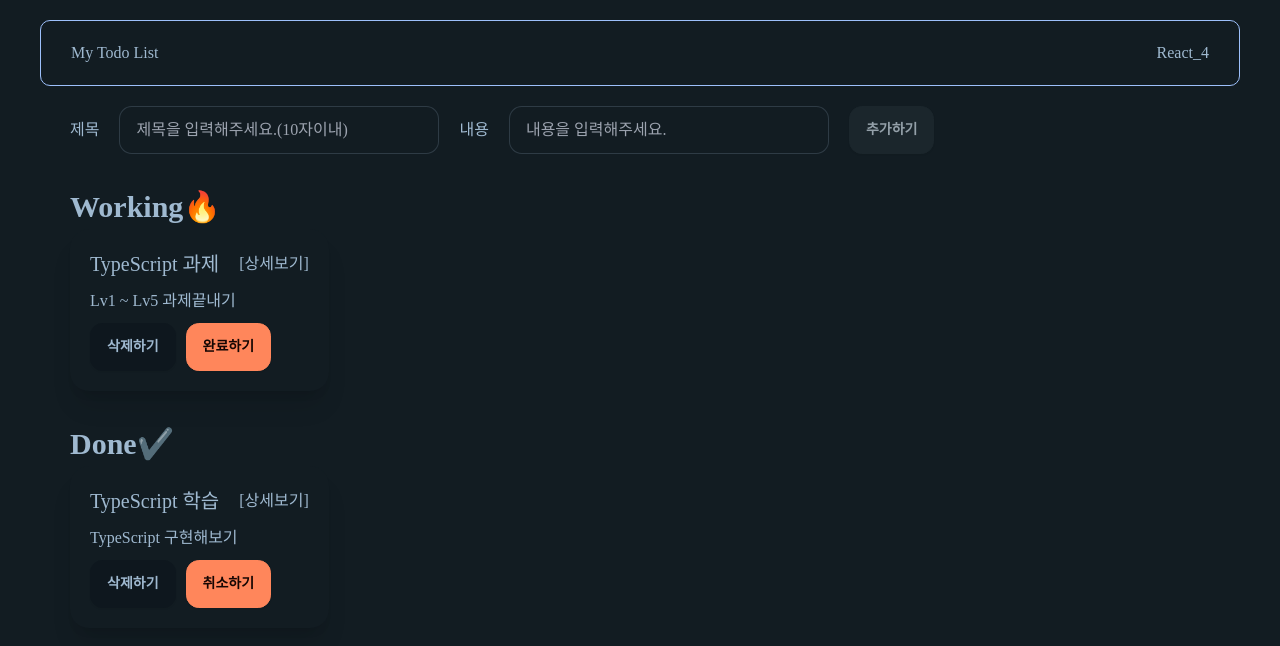
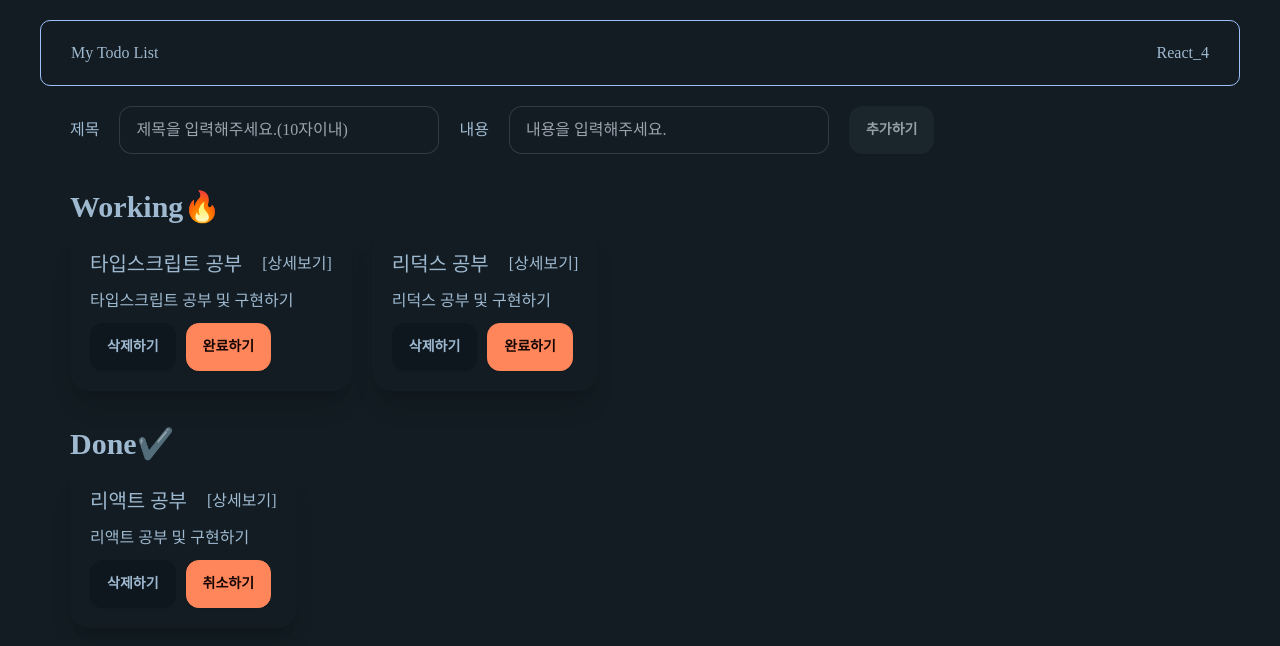
Before and after one commit to gkstnadl/typescript-test, a React (Vite) app: page / in a window 1280 px wide. Shown: the top 646 px of the page. Built offline with nearby package versions, Linux system fonts and the light colour scheme; a web font is replaced by a local one.

Commit message:
Feat: redux-toolkit 이용하여 리팩토링

```diff
--- a/package.json
+++ b/package.json
@@ -10,10 +10,12 @@
     "preview": "vite preview"
   },
   "dependencies": {
+    "@reduxjs/toolkit": "^2.2.1",
     "init": "^0.1.2",
     "nanoid": "^5.0.6",
     "react": "^18.2.0",
     "react-dom": "^18.2.0",
+    "react-redux": "^9.1.0",
     "react-router-dom": "^6.22.2"
   },
   "devDependencies": {
--- a/src/components/TodoList.tsx
+++ b/src/components/TodoList.tsx
@@ -1,3 +1,4 @@
+import { useDispatch, useSelector } from 'react-redux';
 import { Todo } from '../types';
 import TodoItem from 'components/TodoItem';
 import 'styles/components.css';
--- a/src/main.tsx
+++ b/src/main.tsx
@@ -1,10 +1,12 @@
 import React from 'react';
 import ReactDOM from 'react-dom/client';
+import { Provider } from 'react-redux';
+import { store } from 'test-redux/config/configstore.ts';
 import App from './App.tsx';
 import 'styles/index.css';
 
 ReactDOM.createRoot(document.getElementById('root')!).render(
-  <React.StrictMode>
+  <Provider store={store}>
     <App />
-  </React.StrictMode>
+  </Provider>
 );
--- a/src/pages/Main.tsx
+++ b/src/pages/Main.tsx
@@ -1,44 +1,28 @@
-import { useState } from 'react';
+import { useDispatch, useSelector } from 'react-redux';
+import { addTodo, selectTodos, toggleTodo, removeTodo } from 'test-redux/modules/todoSlice';
 import InputForm from 'components/InputForm';
 import TodoList from 'components/TodoList';
-import { Todo } from 'types';
-import { nanoid } from 'nanoid';
-
-const initialTodos: Todo[] = [
-  {
-    id: '1',
-    title: 'TypeScript 과제',
-    contents: 'Lv1 ~ Lv5 과제끝내기',
-    isCompleted: false
-  },
-  {
-    id: '2',
-    title: 'TypeScript 학습',
-    contents: 'TypeScript 구현해보기',
-    isCompleted: true
-  }
-];
 
 const Main: React.FC = () => {
-  const [todos, setTodos] = useState<Todo[]>(initialTodos);
+  const dispatch = useDispatch();
+  const todos = useSelector(selectTodos);
 
-  const toggleTodo = (id: string) => {
-    setTodos(todos.map((todo) => (todo.id === id ? { ...todo, isCompleted: !todo.isCompleted } : todo)));
+  const handleAddTodo = (title: string, contents: string) => {
+    dispatch(addTodo(title, contents));
   };
 
-  const removeTodo = (id: string) => {
-    setTodos(todos.filter((todo) => todo.id !== id));
+  const handleToggleTodo = (id: string) => {
+    dispatch(toggleTodo(id));
   };
 
-  const addTodo = (title: string, contents: string) => {
-    const newTodo = { id: nanoid(), title, contents, isCompleted: false };
-    setTodos([...todos, newTodo]);
+  const handleRemoveTodo = (id: string) => {
+    dispatch(removeTodo(id));
   };
 
   return (
     <div>
-      <InputForm addTodo={addTodo} />
-      <TodoList todos={todos} toggleTodo={toggleTodo} removeTodo={removeTodo} />
+      <InputForm addTodo={handleAddTodo} />
+      <TodoList todos={todos} toggleTodo={handleToggleTodo} removeTodo={handleRemoveTodo} />
     </div>
   );
 };
--- a/src/styles/GlobalStyled.css
+++ b/src/styles/GlobalStyled.css
@@ -140,7 +140,6 @@ button {
 
 html,
 body {
-  background-color: #121c22;
   margin: 0 auto;
   padding: 0;
   max-width: 1200px;
--- /dev/null
+++ b/src/test-redux/config/configstore.ts
@@ -0,0 +1,11 @@
+import { configureStore } from '@reduxjs/toolkit';
+import todoReducer from 'test-redux/modules/todoSlice';
+
+export const store = configureStore({
+  reducer: {
+    todos: todoReducer
+  }
+});
+
+export type RootState = ReturnType<typeof store.getState>;
+export type AppDispatch = typeof store.dispatch;
--- /dev/null
+++ b/src/test-redux/modules/todoSlice.ts
@@ -0,0 +1,51 @@
+// features/todos/todoSlice.ts
+import { createSlice, PayloadAction } from '@reduxjs/toolkit';
+import { RootState } from 'test-redux/config/configstore';
+import { nanoid } from 'nanoid';
+
+interface Todo {
+  id: string;
+  title: string;
+  contents: string;
+  isCompleted: boolean;
+}
+
+// 초기 상태 정의
+const initialState: Todo[] = [
+  { id: '1', title: '타입스크립트 공부', contents: '타입스크립트 공부 및 구현하기', isCompleted: false },
+  { id: '2', title: '리덕스 공부', contents: '리덕스 공부 및 구현하기', isCompleted: false },
+  { id: '3', title: '리액트 공부', contents: '리액트 공부 및 구현하기', isCompleted: true }
+];
+
+const todoSlice = createSlice({
+  name: 'todos',
+  initialState,
+  reducers: {
+    addTodo: {
+      reducer: (state, action: PayloadAction<Todo>) => {
+        state.push(action.payload);
+      },
+      prepare: (title: string, contents: string) => ({
+        payload: { id: nanoid(), title, contents, isCompleted: false }
+      })
+    },
+    toggleTodo: (state, action: PayloadAction<string>) => {
+      const todo = state.find((todo) => todo.id === action.payload);
+      if (todo) {
+        todo.isCompleted = !todo.isCompleted;
+      }
+    },
+    removeTodo: (state, action: PayloadAction<string>) => {
+      const index = state.findIndex((todo) => todo.id === action.payload);
+      if (index !== -1) {
+        state.splice(index, 1);
+      }
+    }
+  }
+});
+
+export const { addTodo, toggleTodo, removeTodo } = todoSlice.actions;
+
+export const selectTodos = (state: RootState) => state.todos;
+
+export default todoSlice.reducer;
```
Also changed, not shown: 1 other file (tests, documents, lock files or other folders).
